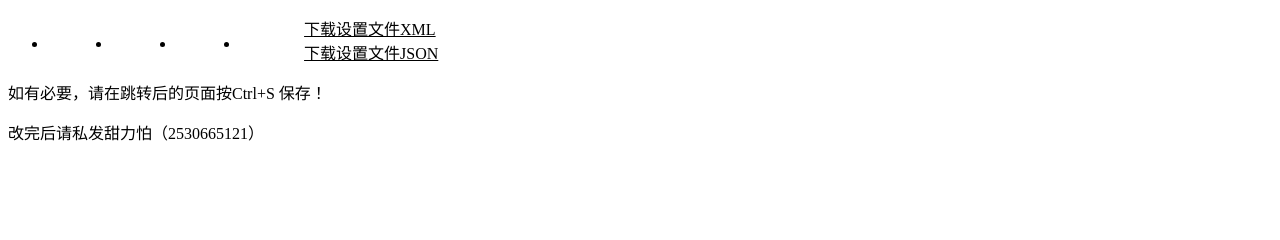
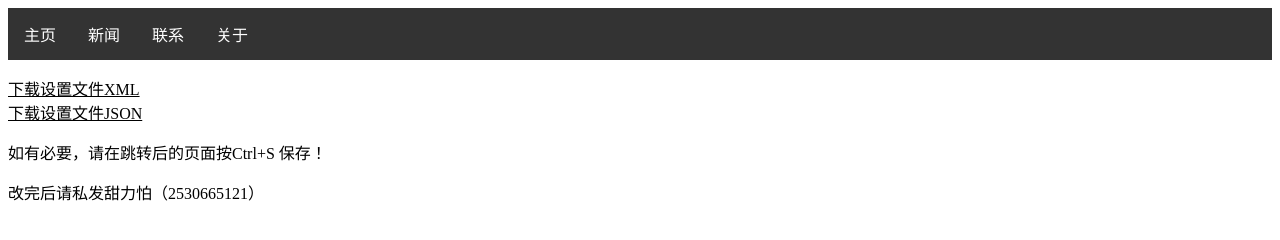
Before and after one commit to xiaozhu2021/software, a plain HTML site: page bot/index.html in a window 1280 px wide. Drawn offline with Linux system fonts and the light colour scheme.

Commit message:
Update index.html

```diff
--- a/bot/index.html
+++ b/bot/index.html
@@ -18,8 +18,6 @@ a:active {color:#0000FF;} /* 鼠标点击时 */
 }
 body {background-color:#ffffff;}
 /* -----------------------------------------------------------------------*/
-.meau
-{
 ul {
     list-style-type: none;
     margin: 0;
@@ -43,7 +41,7 @@ li a {
 li a:hover {
     background-color: #4CAF50;
 }
-}
+
 </style>
 </head>
 <body>
```
